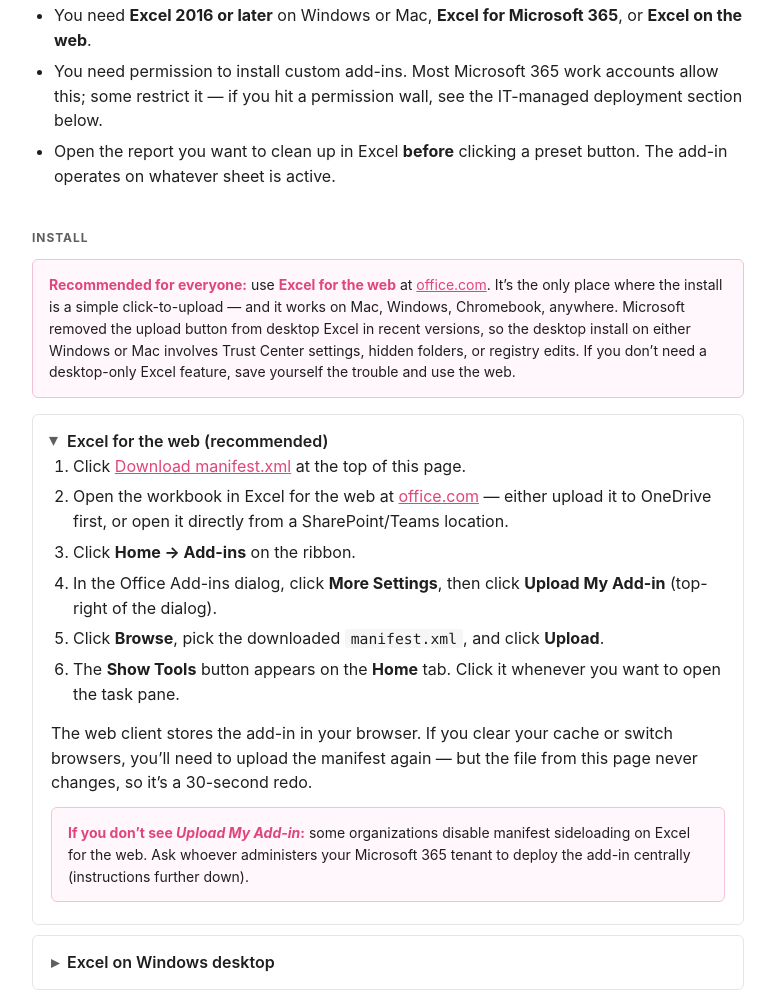
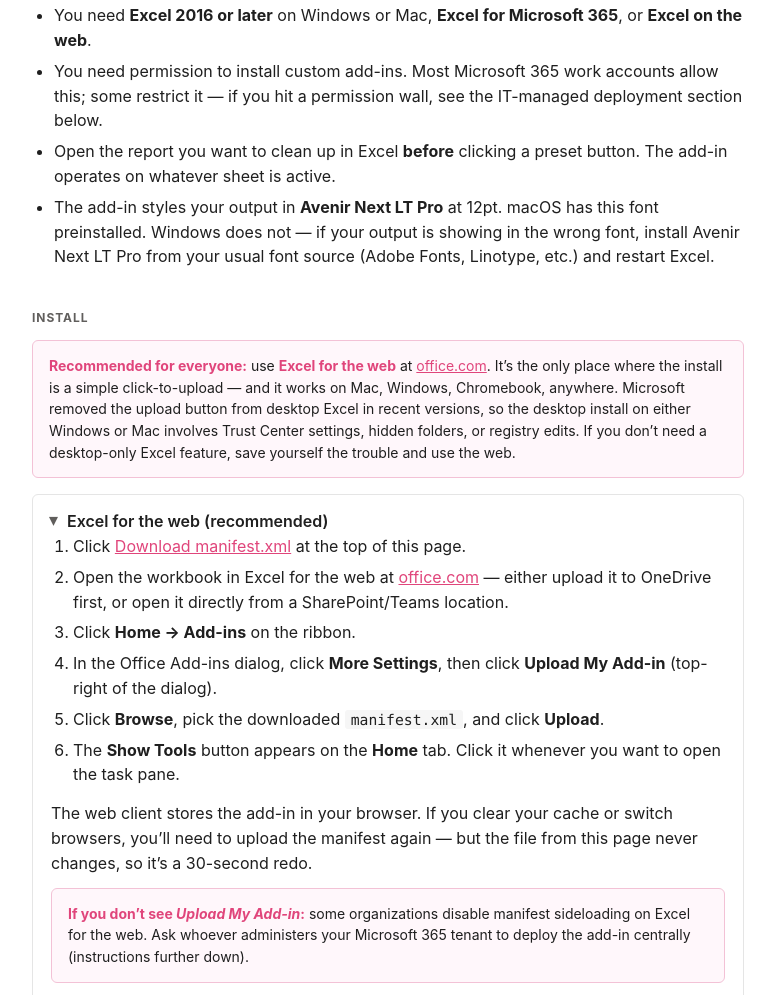
Before and after one commit to PinkSuccessOrg/PinkSuccess-Column-Tools, a website built with webpack: page public/index.html in a window 1280 px wide. Shown: the part 998-1993 px from the top of the page, without its empty margins (252-1027 px from the left). Built offline with nearby package versions, Linux system fonts and the light colour scheme.

Commit message:
docs(pages): note that Windows users may need to install Avenir Next LT Pro

```diff
--- a/public/index.html
+++ b/public/index.html
@@ -198,6 +198,7 @@
       <li>You need <strong>Excel 2016 or later</strong> on Windows or Mac, <strong>Excel for Microsoft 365</strong>, or <strong>Excel on the web</strong>.</li>
       <li>You need permission to install custom add-ins. Most Microsoft 365 work accounts allow this; some restrict it &mdash; if you hit a permission wall, see the IT-managed deployment section below.</li>
       <li>Open the report you want to clean up in Excel <strong>before</strong> clicking a preset button. The add-in operates on whatever sheet is active.</li>
+      <li>The add-in styles your output in <strong>Avenir Next LT Pro</strong> at 12pt. macOS has this font preinstalled. Windows does not &mdash; if your output is showing in the wrong font, install Avenir Next LT Pro from your usual font source (Adobe Fonts, Linotype, etc.) and restart Excel.</li>
     </ul>
 
     <h2>Install</h2>
```
